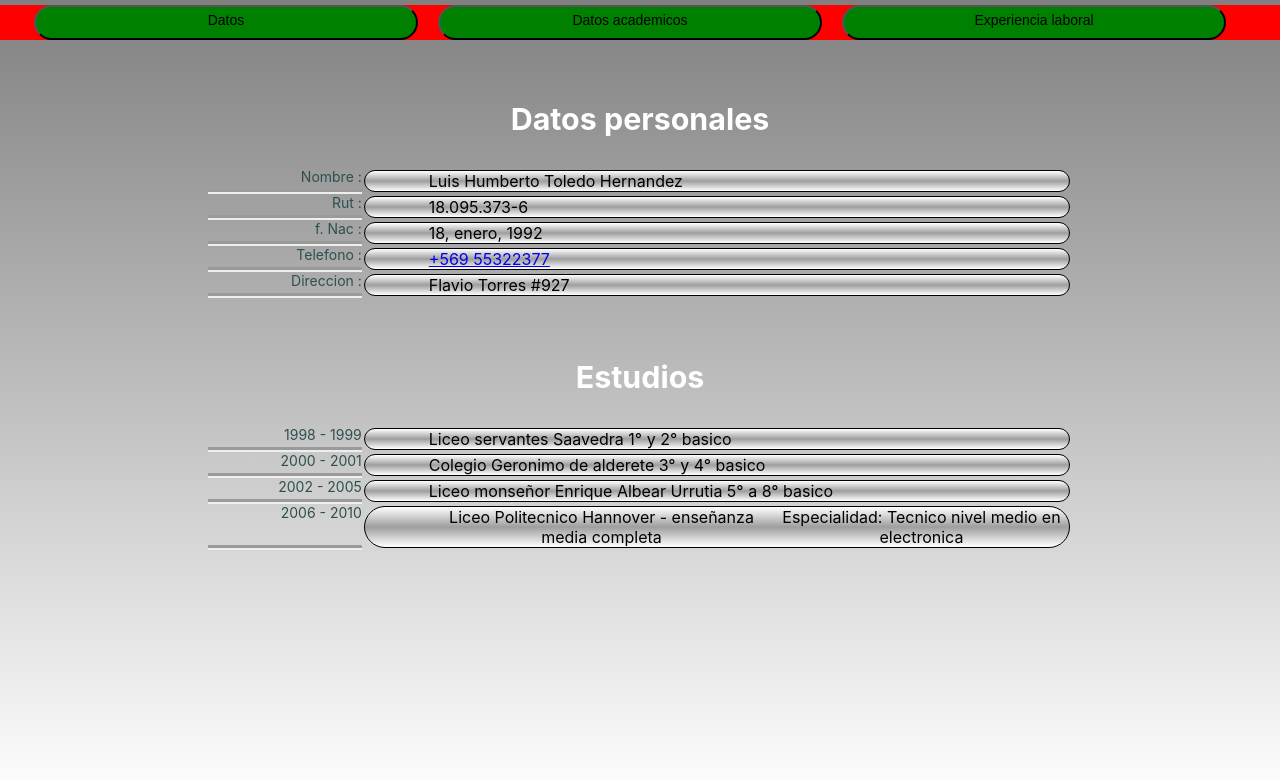
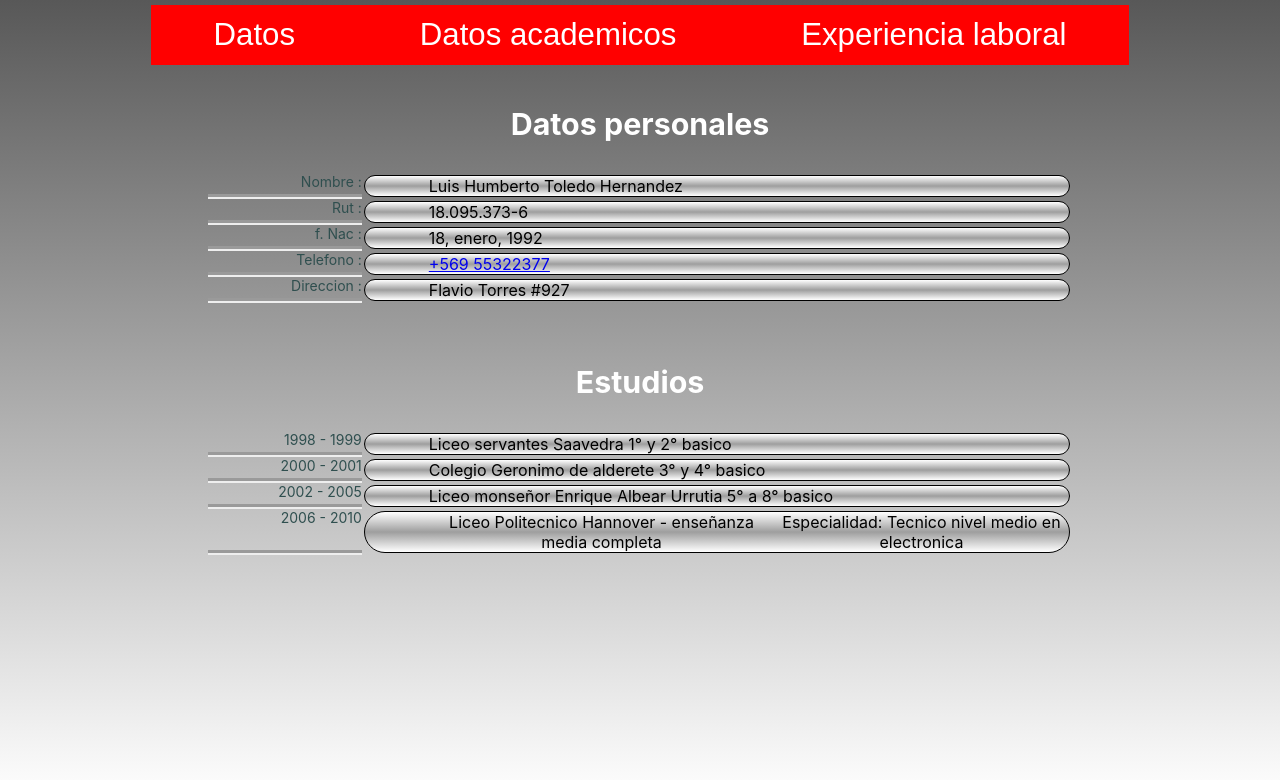
Before and after one commit to pepitoth/cv1, a React (Create React App) app: page / in a window 1280 px wide. Shown: the top 780 px of the page. Built offline with nearby package versions, Linux system fonts and the light colour scheme.

Commit message:
actualizacion de botones

```diff
--- a/src/App.css
+++ b/src/App.css
@@ -2,14 +2,8 @@
   text-align: center;
 }
 
-@media (prefers-reduced-motion: no-preference) {
-  .App-logo {
-    animation: App-logo-spin infinite 20s linear;
-  }
-}
-
 .App-header {
-  background: linear-gradient(gray, white);
+  background: linear-gradient(rgb(88, 88, 88), white);
   min-height: 100vh;
   display: flex;
   flex-direction: column;
@@ -22,26 +16,16 @@
   color: #61dafb;
 }
 
-@keyframes App-logo-spin {
-  from {
-    transform: rotate(0deg);
-  }
-  to {
-    transform: rotate(360deg);
-  }
-}
-
 .main_Frame{
   display: flex;
   width: 100%;
-  background-color: red;
-  height: 35px;
+  height: 40px;
   justify-content: center;
   margin-top: 5px;
 }
 
 .menu_Item{
-  padding-top: 5px;
+  padding-top: 7px;
   display: flex;
   margin-right: 20px;
   width: 30%;
@@ -84,3 +68,42 @@
   width: 100%;
   justify-content: center;
 }
+
+/*boton de menu inicio*/
+button{
+  background:red;
+  color:#fff;
+  border:none;
+  position:relative;
+  height:60px;
+  font-size:1.2em;
+  padding:0 2em;
+  cursor:pointer;
+  transition:600ms ease all;
+  outline:none;
+}
+button:hover{
+  background:#fff;
+  color: red;
+}
+button:before,button:after{
+  content:'';
+  position:absolute;
+  top:0;
+  right:0;
+  height:2px;
+  width:0;
+  background: red;
+  transition:400ms ease all;
+}
+button:after{
+  right:inherit;
+  top:inherit;
+  left:0;
+  bottom:0;
+}
+button:hover:before,button:hover:after{
+  width:100%;
+  transition:800ms ease all;
+}
+/*fin menu*/
--- a/src/App.js
+++ b/src/App.js
@@ -1,4 +1,3 @@
-import logo from './logo.svg';
 import './App.css';
 import Menu from './components/Menu';
 import Datos from './components/Datos';
--- a/src/components/Menu.js
+++ b/src/components/Menu.js
@@ -4,13 +4,13 @@ export default function Menu() {
   return (
     <>
     <div className='main_Frame'>
-        <button className='menu_Item'>
+        <button className='button'>
             Datos
         </button>
-        <button className='menu_Item'>
+        <button className='button'>
             Datos academicos
         </button>
-        <button className='menu_Item'>
+        <button className='button'>
             Experiencia laboral
         </button>
     </div>
```
